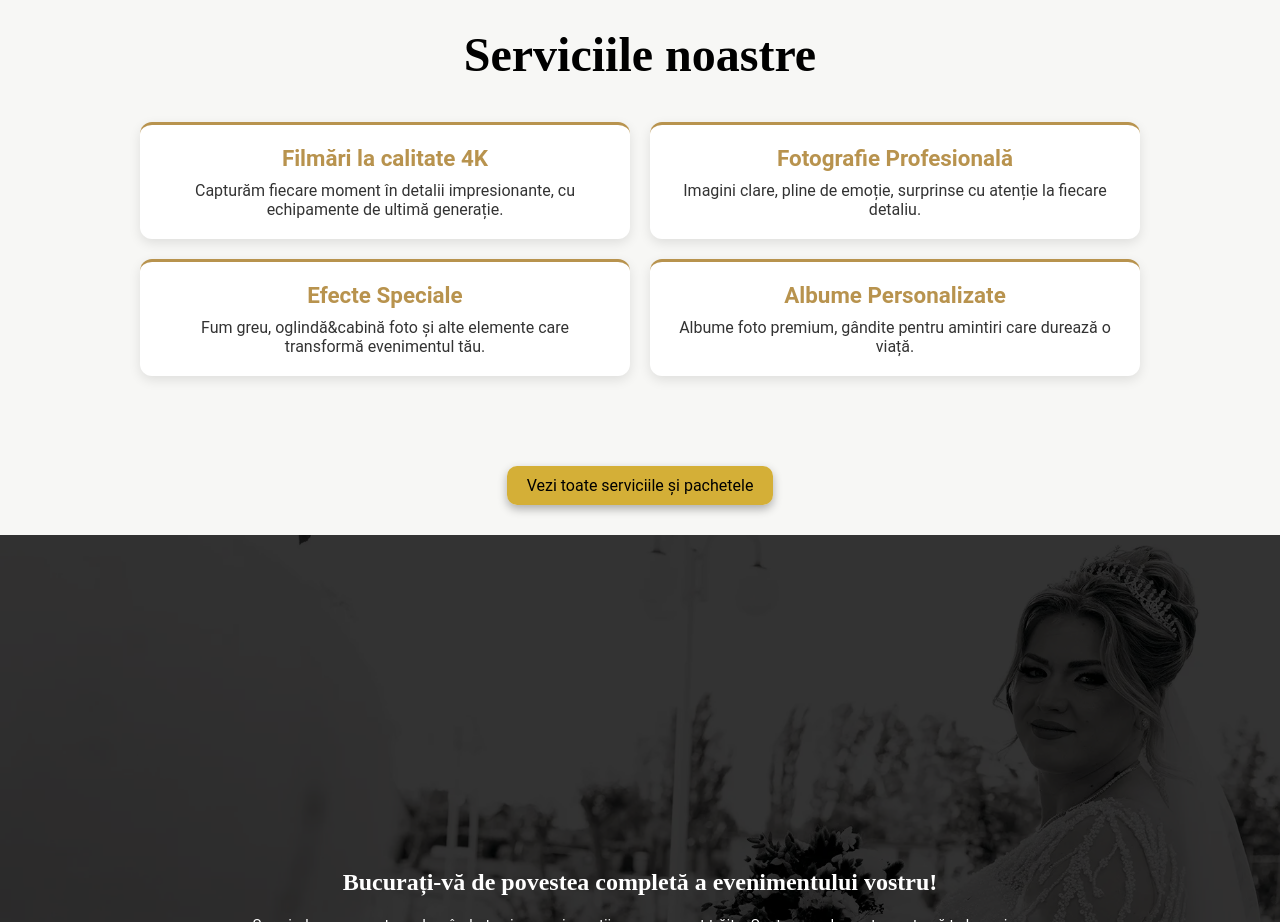
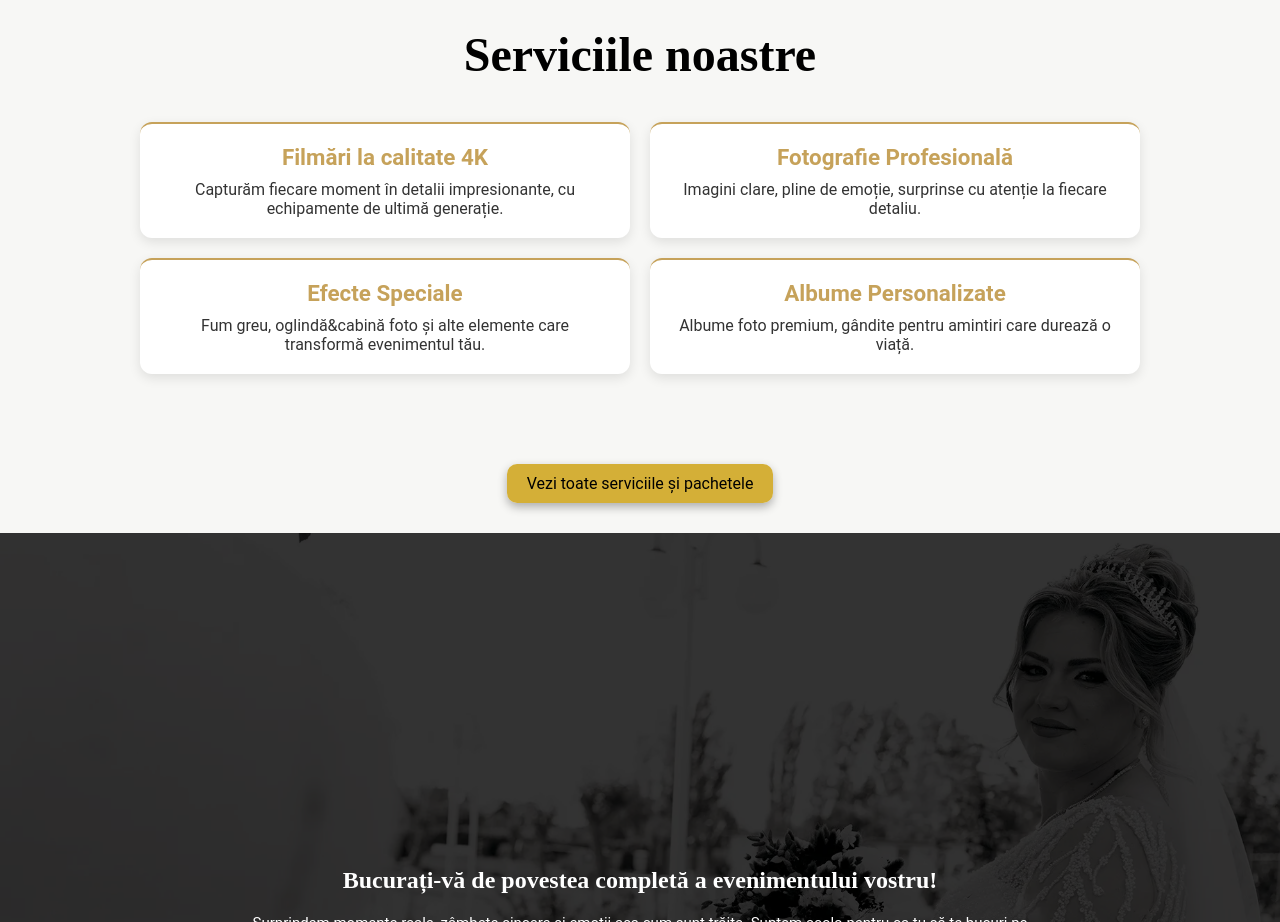
Before and after one commit to catalinevents/catalinevents, a plain HTML site: page index.html in a window 1280 px wide. Shown: the part 2100-3022 px from the top of the page. Drawn offline with nearby package versions, Linux system fonts and the light colour scheme.

Commit message:
update culoare card

```diff
--- a/css/style.css
+++ b/css/style.css
@@ -202,7 +202,7 @@ header {
   background: #fff;
   padding: 20px;
   border-radius: 12px;
-  border-top:3px solid #b8934e;
+  border-top:2px solid #c6a25a;
   box-shadow: 0 4px 12px rgba(0, 0, 0, 0.1);
   transition: transform 0.3s ease, box-shadow 0.3s ease;
 }
@@ -213,7 +213,7 @@ header {
 }
 .serviciu-card h3 {
   font-size: 1.4rem;
-  color: #b8934e;
+  color: #c6a25a;
   margin-bottom: 10px;
 }
 
```
